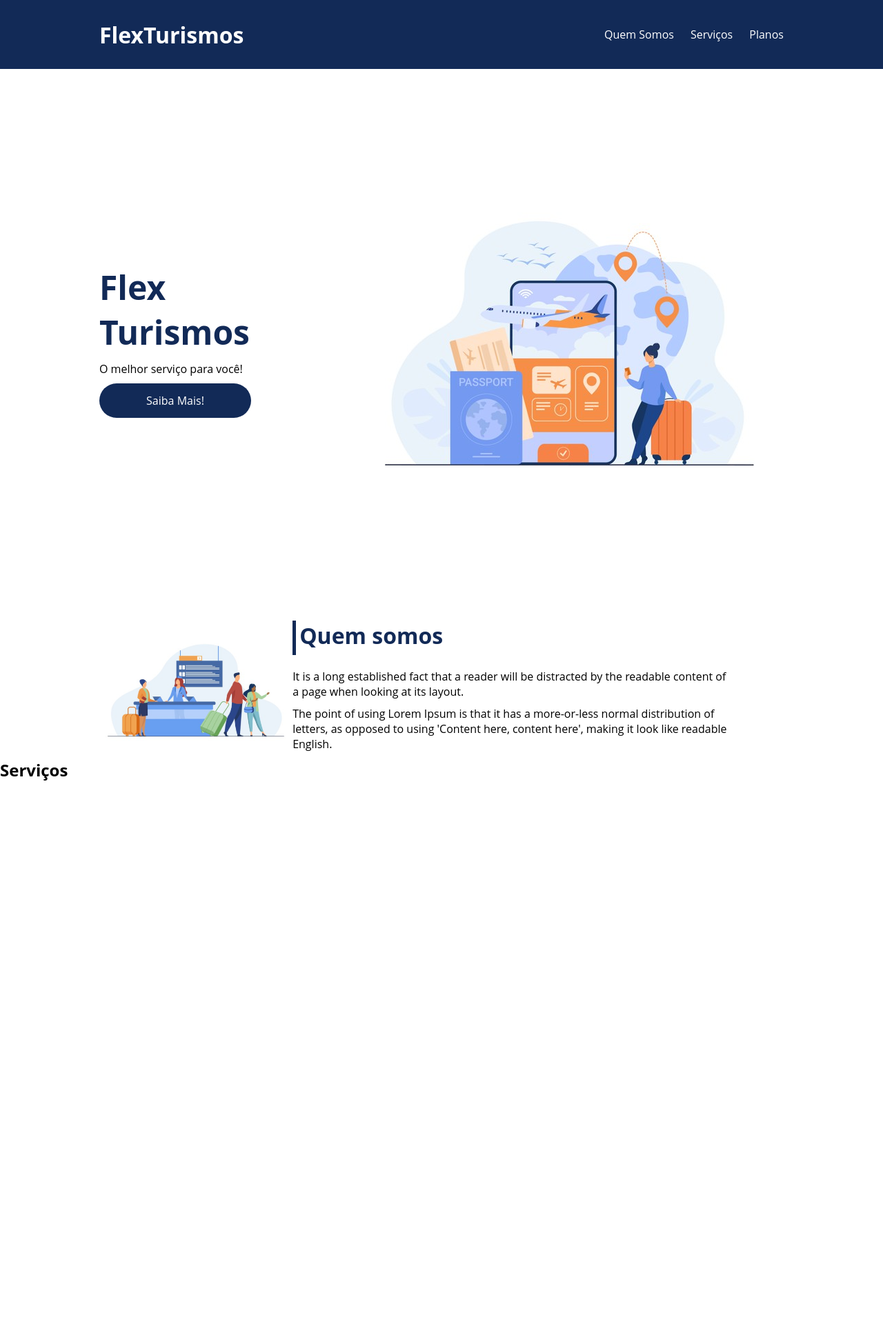
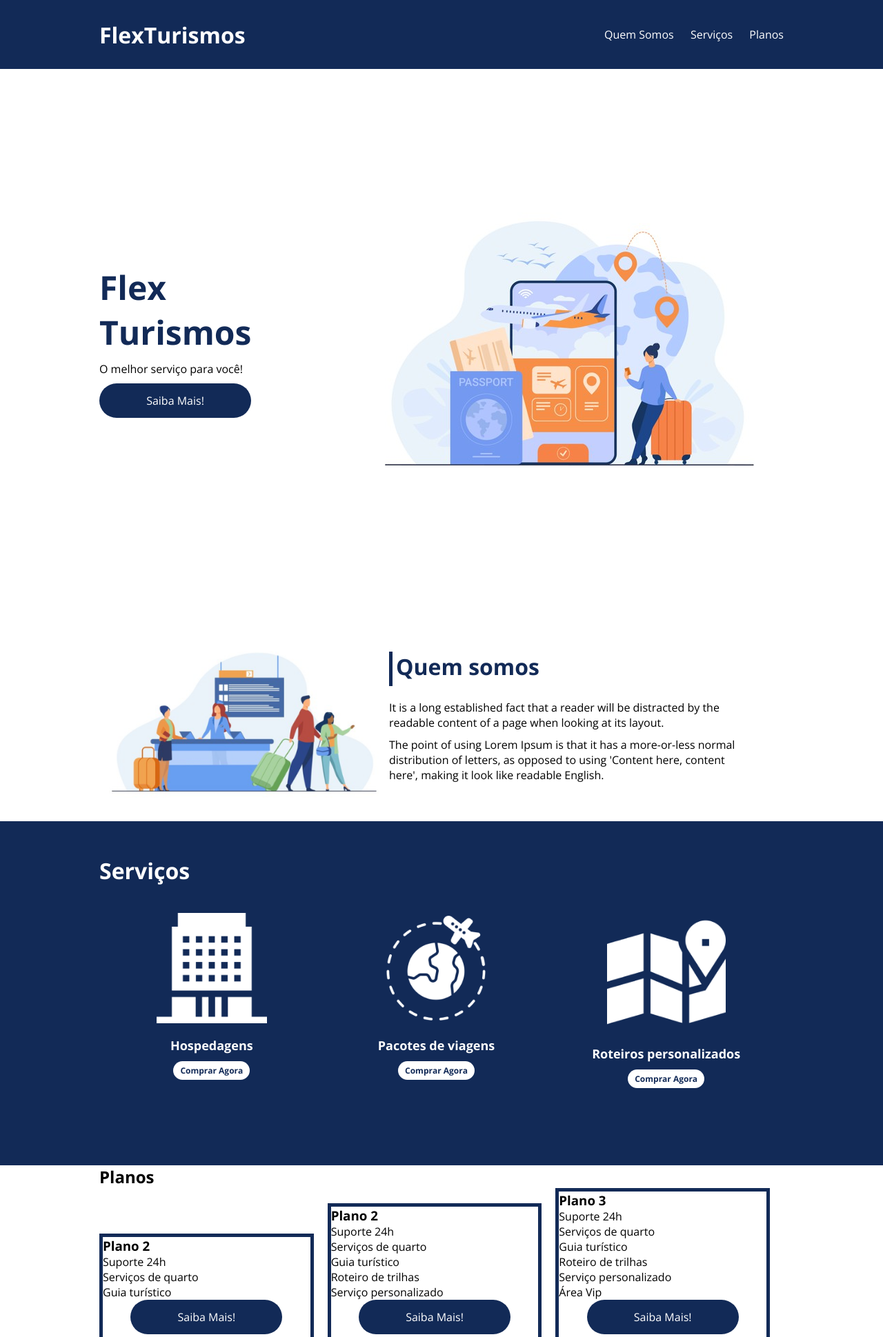
Before and after one commit to anamrcnds/DIO, a PHP site: page / in a window 1280 px wide. Shown: the top 1939 px of the page at 69% size. Run offline with PHP 8.4, Linux system fonts and the light colour scheme.

Commit message:
Estilização - Serviços/Planos

```diff
--- a/Bootcamp Spread/Módulo II - HTML CSS3/Flex Box/flex-projeto/index.html
+++ b/Bootcamp Spread/Módulo II - HTML CSS3/Flex Box/flex-projeto/index.html
@@ -5,6 +5,9 @@
     <meta name="viewport" content="width=device-width, initial-scale=1.0">
     <title>Flex Turismos</title>
     <link rel="stylesheet" href="./style.css">
+    <link rel="preconnect" href="https://fonts.googleapis.com">
+    <link rel="preconnect" href="https://fonts.gstatic.com" crossorigin>
+    <link href="https://fonts.googleapis.com/css2?family=Open+Sans:ital,wght@0,300;0,400;0,600;0,700;1,300;1,400;1,600&display=swap" rel="stylesheet">
 </head>
 <body>
     <header>
@@ -22,7 +25,7 @@
         <div class="texto-apresentacao">
             <h1>Flex <br>Turismos</h1>
             <p>O melhor serviço para você!</p>
-            <a href="">Saiba Mais!</a>
+            <a href="" class="btn">Saiba Mais!</a>
         </div>
 
         <div>
@@ -42,46 +45,50 @@
         </div>
     </div>
 
-    <div>
+    <div class="container-externo">
+        <div class="flex-container" id="servicos">
             <div>
                 <h2>Serviços</h2>
             </div>
 
-        <div>
-            <div>
+            <div class="list-servicos">
+                <div class="item-servico">
                     <div><img src="./images/icon-2.png" alt="hospedagens"></div>
                     <p>Hospedagens</p>
                     <a href="#">Comprar Agora</a>
                 </div>
 
-            <div>
+                <div class="item-servico">
                     <div><img src="./images/icon-1.png" alt="pacote de viagens"></div>
                     <p>Pacotes de viagens</p>
                     <a href="#">Comprar Agora</a>
                 </div>
 
-            <div>
+                <div class="item-servico">
                     <div><img src="./images/icon-3.png" alt="roteiros personalizados"></div>
                     <p>Roteiros personalizados</p>
                     <a href="#">Comprar Agora</a>
                 </div>
-
+            </div>
         </div>
     </div>
 
-    <div>
+    <div class="flex-container" id="planos">
 
-        <div>
+        <div><h2>Planos</h2></div>
+
+        <div class="list-planos">
+            <div class="item-plano">
                 <h3>Plano 2</h3>
                 <ul>
                     <li>Suporte 24h</li>
                     <li>Serviços de quarto</li>
                     <li>Guia turístico</li>
                 </ul>
-            <a href="#">Saiba Mais!</a>
+                <a href="#" class="btn">Saiba Mais!</a>
             </div>
 
-        <div>
+            <div class="item-plano">
                 <h3>Plano 2</h3>
                 <ul>
                     <li>Suporte 24h</li>
@@ -90,10 +97,10 @@
                     <li>Roteiro de trilhas</li>
                     <li>Serviço personalizado</li>
                 </ul>
-            <a href="#">Saiba Mais!</a>
+                <a href="#" class="btn">Saiba Mais!</a>
             </div>
 
-        <div>
+            <div class="item-plano">
                 <h3>Plano 3</h3>
                 <ul>
                     <li>Suporte 24h</li>
@@ -103,7 +110,8 @@
                     <li>Serviço personalizado</li>
                     <li>Área Vip</li>
                 </ul>
-            <a href="#">Saiba Mais!</a>
+                <a href="#" class="btn">Saiba Mais!</a>
+            </div>
         </div>
     </div>
 
--- a/Bootcamp Spread/Módulo II - HTML CSS3/Flex Box/flex-projeto/style.css
+++ b/Bootcamp Spread/Módulo II - HTML CSS3/Flex Box/flex-projeto/style.css
@@ -66,7 +66,7 @@ header .menu{
     margin-bottom: 10px;
 }
 
-.texto-apresentacao a{
+.btn{
     background-color: #122A57;
     color: #fff;
     text-align: center;
@@ -86,7 +86,7 @@ header .menu{
     justify-content: space-between;
 }
 
-#quem-somos h2{
+#quem-somos div h2{
     font-size: 32px;
     color: #122A57;
     display: flex;
@@ -106,3 +106,89 @@ header .menu{
     margin-bottom: 10px;
     width: 90%;
 }
+
+#quem-somos img{
+    min-width: 420px;
+}
+
+.container-externo{
+    background-color: #122A57;
+    width: 100%;
+}
+
+#servicos{
+    flex-direction: column;
+    padding-top: 50px;
+    padding-bottom: 100px;
+}
+
+#servicos h2{
+    color: white;
+    font-size: 32px;
+    margin-bottom: 40px;
+}
+
+.list-servicos{
+    display: flex;
+    justify-content: space-around;
+
+}
+
+.list-servicos .item-servico{
+    text-align: center;
+}
+
+.item-servico a{
+    width: 220px;
+    background-color: #fff;
+    border-radius: 30px;
+    height: 50px;
+    text-align: center;
+    margin-top: 20px;
+    line-height: 50px;
+    padding: 5px 10px;
+    color: #122A57;
+    font-size: 12px;
+    text-decoration: none;
+    font-weight: 700;
+}
+
+.item-servico p{
+    font-weight: 700;
+    font-size: 18px;
+    color: #fff;
+    margin-top: 20px;
+}
+
+.item-servico img{
+    width: 80%;
+    margin: auto;
+}
+
+
+#planos{
+    flex-direction: column;
+    min-height: 100vh;
+}
+
+.list-planos{
+    display: flex;
+    align-items: flex-end;
+}
+
+.item-plano{
+    flex: 1;
+    border: 5px solid #122A57;
+    margin-right: 20px;
+}
+
+.item-plano .btn{
+    margin: auto;
+    margin-bottom: 20px;
+}
+
+.item-plano h3::after{
+    font-size: 24px;
+    display: flex;
+    flex-direction: column;
+}
```
Also changed, not shown: 1 other file. Lines whose indentation alone changed are shown as unchanged.
